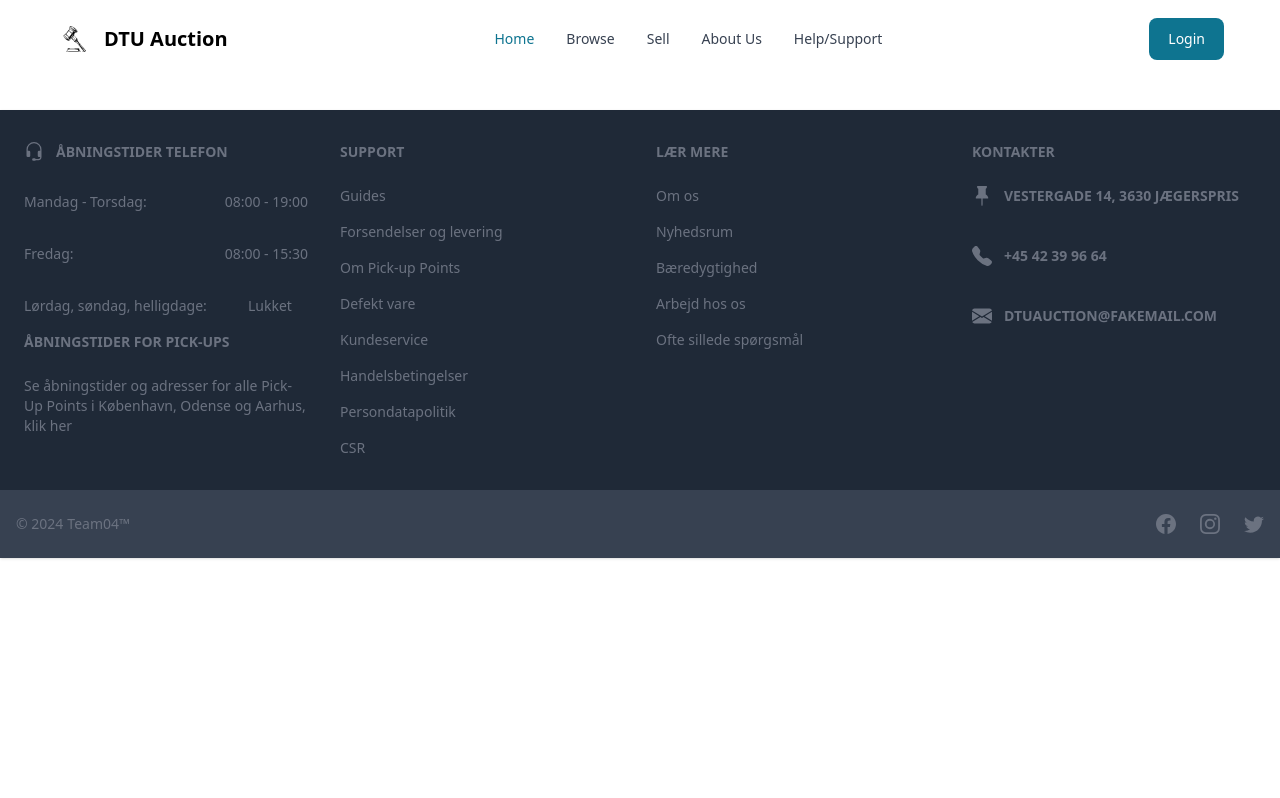
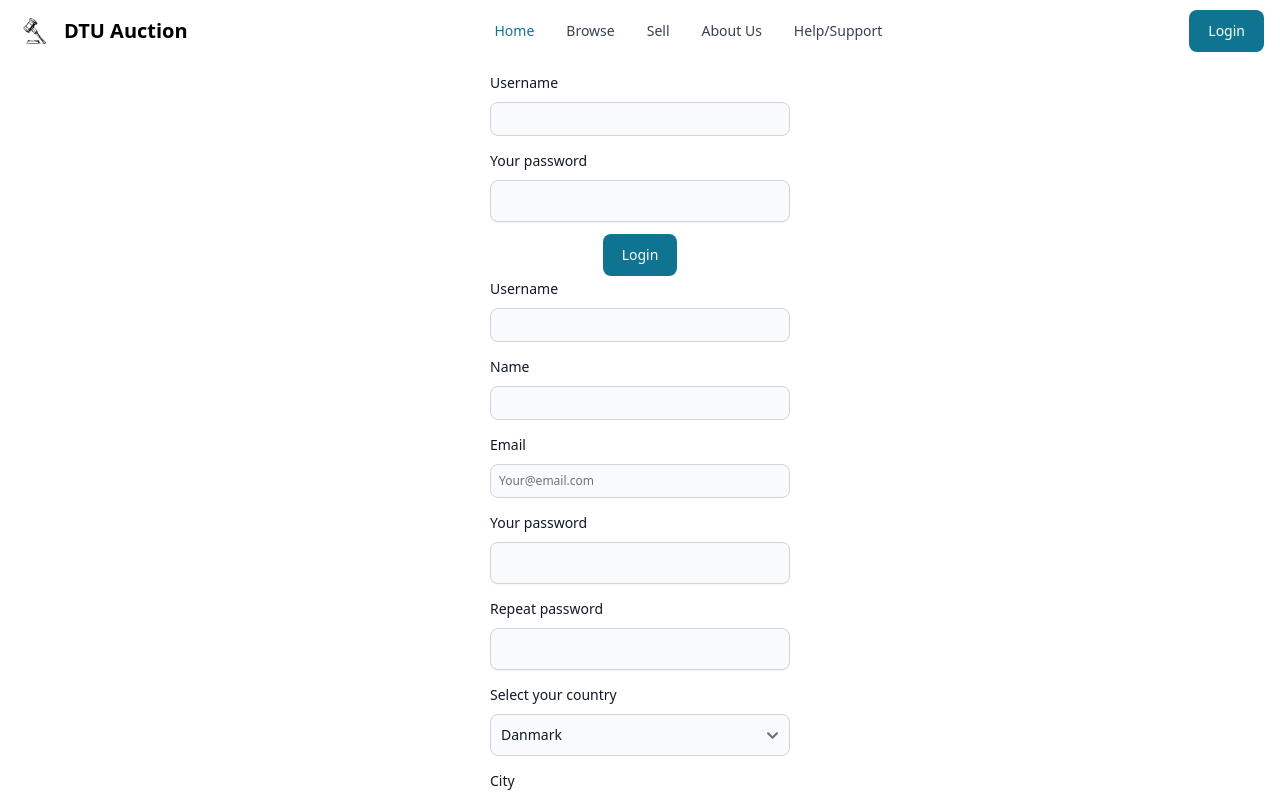
Before and after one commit to DTUGruppe04/auction, a React (Vite) app in the folder frontend/: page /login in a window 1280 px wide. Shown: the top 798 px of the page. Built offline with nearby package versions, Linux system fonts and the light colour scheme.

Commit message:
page for login and register made and linked properly

```diff
--- a/frontend/src/App.tsx
+++ b/frontend/src/App.tsx
@@ -1,8 +1,8 @@
-import LoginRegisterPage from "./pages/login_register.tsx";
+import {Outlet} from "react-router-dom";
 
 const App = () => {
     return (
-        <LoginRegisterPage />
+        <><Outlet/></>
     );
 };
 export default App
--- a/frontend/src/components/Login.tsx
+++ b/frontend/src/components/Login.tsx
@@ -1,17 +1,23 @@
-import { NavLink } from "react-router-dom";
+import { Label, TextInput, Button } from "flowbite-react";
 
-export default function Navbar() {
+export default function Login() {
     return (
-        <div>
-            <nav className="flex justify-between items-center mb-6">
-                <NavLink to="/">
-                    <img alt="MongoDB logo" className="h-10 inline" src="https://d3cy9zhslanhfa.cloudfront.net/media/3800C044-6298-4575-A05D5C6B7623EE37/4B45D0EC-3482-4759-82DA37D8EA07D229/webimage-8A27671A-8A53-45DC-89D7BF8537F15A0D.png"></img>
-                </NavLink>
-
-                <NavLink className="inline-flex items-center justify-center whitespace-nowrap text-md font-medium ring-offset-background transition-colors focus-visible:outline-none focus-visible:ring-2 focus-visible:ring-ring focus-visible:ring-offset-2 disabled:pointer-events-none disabled:opacity-50 border border-input bg-background hover:bg-slate-100 h-9 rounded-md px-3" to="/create">
-                    Create Employee
-                </NavLink>
-            </nav>
+        <div className="w-full flex-col justify-items-center">
+            <div className="w-1/4 mb-3">
+                <div className="mb-2 block">
+                    <Label htmlFor="username1" value="Username"/>
+                </div>
+                <TextInput id="username1" type="text" sizing="sm"/>
+            </div>
+            <div className="w-1/4">
+                <div className="mb-2 block">
+                    <Label htmlFor="password1" value="Your password"/>
+                </div>
+                <TextInput id="password1" type="password" required shadow/>
+            </div>
+            <div className="mt-3">
+                <Button>Login</Button>
+            </div>
         </div>
     );
 }
--- a/frontend/src/components/NavigationBar.tsx
+++ b/frontend/src/components/NavigationBar.tsx
@@ -9,8 +9,9 @@ function NavigationBar() {
                 <span className="self-center whitespace-nowrap text-xl font-semibold dark:text-white">DTU Auction</span>
             </Navbar.Brand>
             <div className="flex md:order-2">
-                <Link to = "/login"><Button>Login</Button></Link>
-
+                <Link to="/login">
+                    <Button>Login</Button>
+                </Link>
                 <Navbar.Toggle />
             </div>
             <Navbar.Collapse>
--- /dev/null
+++ b/frontend/src/components/register.tsx
@@ -0,0 +1,61 @@
+import {Label, TextInput, Button, Select} from "flowbite-react";
+
+export default function Register() {
+    return (
+        <div className="w-full flex-col justify-items-center">
+            <div className="w-1/4 mb-3">
+                <div className="mb-2 block">
+                    <Label htmlFor="username2" value="Username"/>
+                </div>
+                <TextInput id="username2" type="text" sizing="sm"/>
+            </div>
+            <div className="w-1/4 mb-3">
+                <div className="mb-2 block">
+                    <Label htmlFor="name1" value="Name"/>
+                </div>
+                <TextInput id="name1" type="text" sizing="sm"/>
+            </div>
+            <div className="w-1/4 mb-3">
+                <div className="mb-2 block">
+                    <Label htmlFor="email1" value="Email"/>
+                </div>
+                <TextInput id="email1" type="email" placeholder="Your@email.com" sizing="sm"/>
+            </div>
+            <div className="w-1/4 mb-3">
+                <div className="mb-2 block">
+                    <Label htmlFor="password2" value="Your password"/>
+                </div>
+                <TextInput id="password2" type="password" required shadow/>
+            </div>
+            <div className="w-1/4 mb-3">
+                <div className="mb-2 block">
+                    <Label htmlFor="repeat-password" value="Repeat password"/>
+                </div>
+                <TextInput id="repeat-password" type="password" required shadow/>
+            </div>
+            <div className="w-1/4 mb-3">
+                <div className="mb-2 block">
+                    <Label htmlFor="countries" value="Select your country"/>
+                </div>
+                <Select id="countries" required>
+                    <option>Danmark</option>
+                </Select>
+            </div>
+            <div className="w-1/4 mb-3">
+                <div className="mb-2 block">
+                    <Label htmlFor="city1" value="City"/>
+                </div>
+                <TextInput id="city1" type="text" sizing="sm"/>
+            </div>
+            <div className="w-1/4 mb-3">
+                <div className="mb-2 block">
+                <Label htmlFor="address1" value="Address"/>
+                </div>
+                <TextInput id="address1" type="text" sizing="sm"/>
+            </div>
+            <div className="mt-3">
+                <Button>Register</Button>
+            </div>
+        </div>
+    );
+}
--- a/frontend/src/main.tsx
+++ b/frontend/src/main.tsx
@@ -9,6 +9,7 @@ import Record from "./components/Record";
 import RecordList from "./components/RecordList";
 import "./index.css";
 import LoginRegisterPage from "./pages/login_register.tsx";
+import AuctionPage from "./pages/AuctionPage.tsx";
 
 const router = createBrowserRouter([
     {
@@ -22,6 +23,10 @@ const router = createBrowserRouter([
             {
                 path: "/login",
                 element: <LoginRegisterPage />,
+            },
+            {
+                path: "/auctionPage",
+                element: <AuctionPage />
             },
         ],
     },
--- a/frontend/src/pages/login_register.tsx
+++ b/frontend/src/pages/login_register.tsx
@@ -1,13 +1,15 @@
 import NavigationBar from "../components/NavigationBar.tsx";
 import {FooterBottom} from "../components/Footer.tsx";
+import Login from "../components/Login.tsx";
+import Register from "../components/register.tsx";
 
 function LoginRegisterPage() {
     return (
         <div>
-            <div className="w-full p-10 pt-2">
-                <NavigationBar/>
-
-
+            <NavigationBar/>
+            <div className="w-full p-10 pt-2 flex-col">
+                <Login />
+                <Register />
             </div>
             <FooterBottom />
         </div>
```
